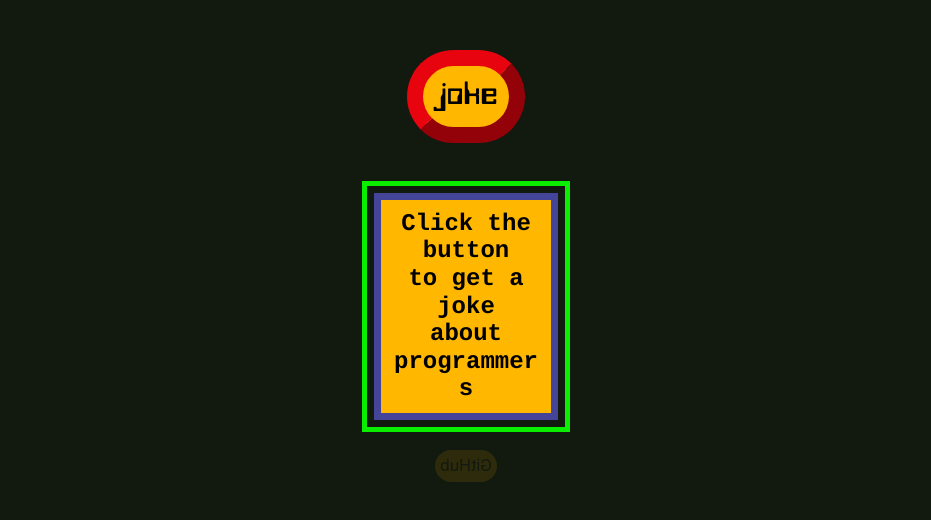
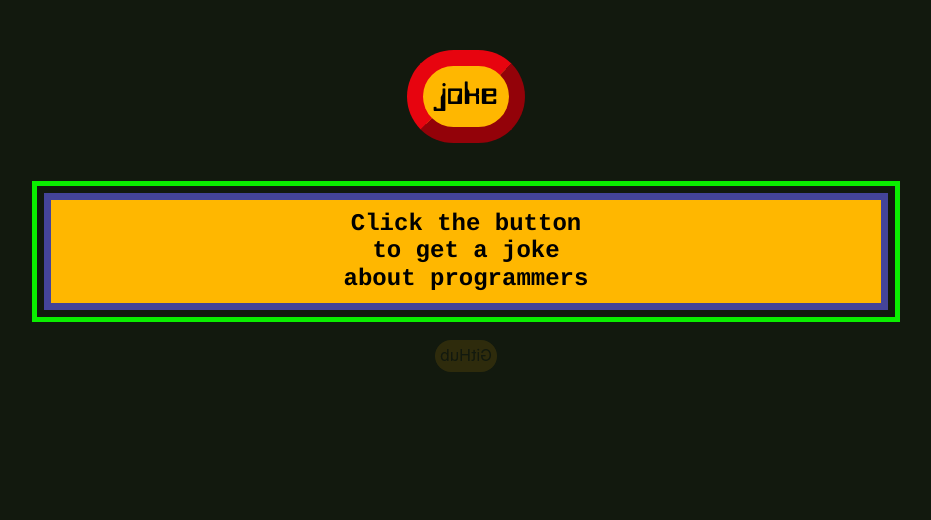
Before and after one commit to Furuikeya/proJokes, a React (Create React App) app: page / in a window 1280 px wide. Shown: the top 520 px of the page, without its empty margins (174-1105 px from the left). Built offline with nearby package versions, Linux system fonts and the light colour scheme.

Commit message:
joke 28 is banned. it is not funny, maaaaan!

```diff
--- a/src/App.js
+++ b/src/App.js
@@ -21,7 +21,7 @@ class App extends Component {
     fetch('https://sv443.net/jokeapi/v2/joke/Programming')
     .then(response => response.json())
     .then(result => {
-      if (result.type === 'single') {
+      if (result.type === 'single' && result.id !== '28') {
         return (
           this.setState({ joke: result.joke }),
           this.setState({ setup: '' }),
@@ -47,7 +47,7 @@ class App extends Component {
           />
         </div>
 
-        <div>
+        <div className='joke'>
           <JokeBox
             joke={joke}
             setup={setup}
--- a/src/JokeBox.js
+++ b/src/JokeBox.js
@@ -4,7 +4,7 @@ import 'tachyons';
 
 const JokeBox = ({ joke, setup, delivery }) => {
 	return (
-		<div className='joke f3'>
+		<div className='f3'>
           <div>{joke}</div>
           <div>{setup}</div>
           <div>{delivery}</div>
```
